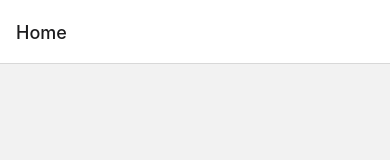
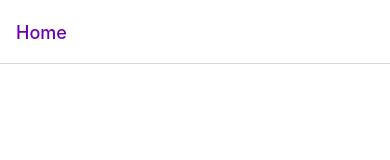
Before and after one commit to raghu-eswar/financepeer-rn-mt, a React Native app: screen / in a window 390 px wide. Shown: the top 160 px of the page. Built offline with nearby package versions, Linux system fonts and the light colour scheme.

Commit message:
configured app theme

```diff
--- a/App.js
+++ b/App.js
@@ -1,12 +1,19 @@
+import 'react-native-gesture-handler';
 import {NavigationContainer} from '@react-navigation/native';
 import React from 'react';
+import {Provider} from 'react-native-paper';
+import {appTheme, COLOR} from './src/common/constants';
 import AppNavigationStack from './src/navigation';
+import {StatusBar} from 'react-native';
 
 const App = () => {
   return (
-    <NavigationContainer>
-      <AppNavigationStack />
-    </NavigationContainer>
+    <Provider theme={appTheme}>
+      <StatusBar barStyle="dark-content" backgroundColor={COLOR.white} />
+      <NavigationContainer theme={appTheme}>
+        <AppNavigationStack />
+      </NavigationContainer>
+    </Provider>
   );
 };
 
--- /dev/null
+++ b/src/common/constants.js
@@ -0,0 +1,32 @@
+import {DefaultTheme as DefaultThemeN} from '@react-navigation/native';
+import {DefaultTheme as DefaultThemeP} from 'react-native-paper';
+
+export const COLOR = {
+  ...DefaultThemeN.colors,
+  ...DefaultThemeP.colors,
+  primary: '#6b00b2',
+  primaryBackground: '#ebdef3',
+  background: '#ffffff',
+  primaryRipple: '#e6c5fa',
+  statusbar: '#FFFFFF',
+  progress: '#6b00b2',
+  white: '#FFFFFF',
+  black: '#000000',
+  text: '#6b00b2',
+  textPrimary: '#6C6C6C',
+  textLight: '#b3b9c4',
+  gray: '#808080',
+  transparent: '#00000000',
+  iconDark: '#6C6C6C',
+  iconPrimary: '#6b00b2',
+  loaderBackground: '#FFFFFFAA',
+  smokeWhite: '#F5F5F5',
+};
+
+export const appTheme = {
+  ...DefaultThemeN,
+  ...DefaultThemeP,
+  colors: COLOR,
+};
+
+export const OPEN_WEATHER_API_KEY = 'f77d6abc82fde83f42c491b3fbca1e30';
```
